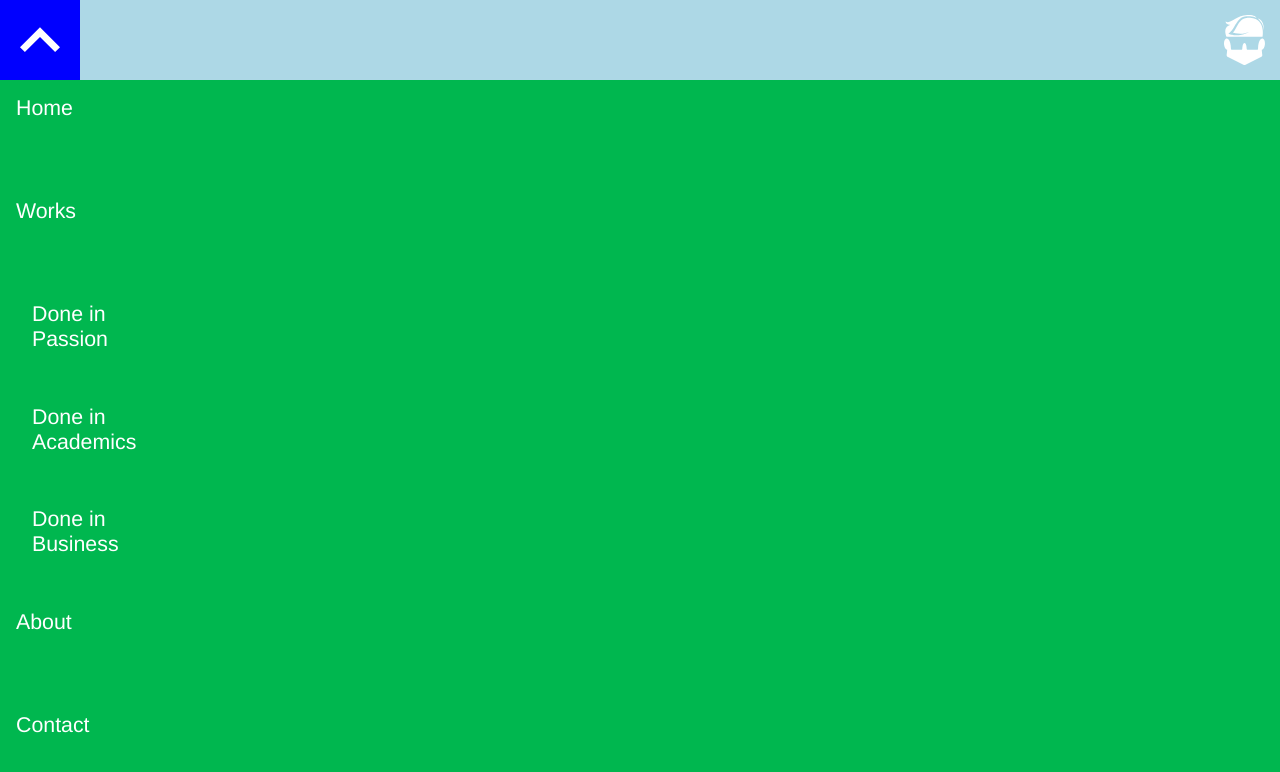
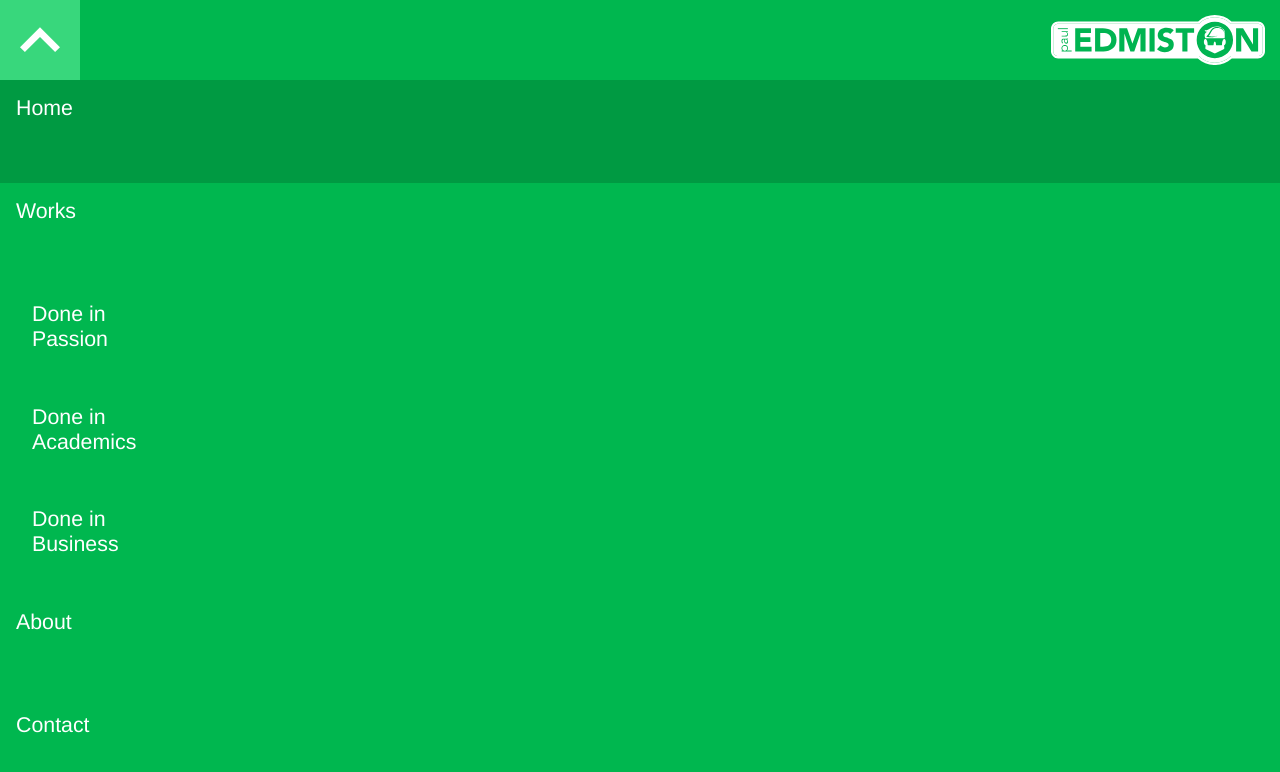
Before and after one commit to Enfield0001/personalsite, a plain HTML site: page index.html in a window 1280 px wide. Both pictures are taken after a click on the element 40 px from the left and 40 px from the top of the page. Drawn offline with Linux system fonts and the light colour scheme.

Commit message:
Nav aesthetics

```diff
--- a/_css/main.css
+++ b/_css/main.css
@@ -8,9 +8,10 @@ CATCH-ALLS, ROOT APPLIED, INITIAL
 	/*VARIABLES*/
 	--brandingprimary: #00b74f;
 		--brandingprimary_tintup: #38D77C;
-		--brandingprimary_shadedown1: #008539;
+		--brandingprimary_shadedown1: #009A42;
 		--brandingprimary_shadedown2: #008137;
 	--brandingsecondary: #ff48b0;
+	--quick_easeout: cubic-bezier(.12,.75,.50,1);
 }
 body {
 	margin: 0;
@@ -46,13 +47,29 @@ header {
 	justify-content: space-between;
 	align-items: center;
 
-	background-color: lightblue;
+	background-color: var(--brandingprimary);
 }
-header > img {
-	position: relative;
+header > img:nth-of-type(1) {
+	position: absolute;
 
-	margin-right: 15px;
+	right: 15px;
 	height: 50px;
+	transition: right 0.2s var(--quick_easeout) 0.4s;
+}
+header > img:nth-of-type(1).menutoggle {
+	right:-41px;
+	transition: right 0.2s var(--quick_easeout);
+}
+header > img:nth-of-type(2) {
+	position: absolute;
+
+	right: -214px;
+	height: 50px;
+	transition: right 0.2s var(--quick_easeout);
+}
+header > img:nth-of-type(2).menutoggle {
+	right:15px;
+	transition: right 0.2s var(--quick_easeout) 0.4s;
 }
 div#menutoggler {
 	display: flex;
@@ -60,11 +77,15 @@ div#menutoggler {
 	align-items: center;
 	width: 80px;
 	height: 80px;
-	background-color: blue;
+	background-color: var(--brandingprimary);
+	transition: background-color 0.2s var(--quick_easeout);
 }
+div#menutoggler:hover {background-color: var(--brandingprimary_tintup);}
+div#menutoggler:active {background-color: var(--brandingprimary_shadedown2)}
 div#menutoggler > img {
 	width: 40px;
 	position: relative;
+	transition: transform 0.2s var(--quick_easeout);
 }
 div#menutoggler > img.menutoggle {
 	transform: rotate(180deg);
@@ -72,9 +93,10 @@ div#menutoggler > img.menutoggle {
 nav {
 	position: relative;
 	z-index: -1;
-	top: 100%;
+	bottom: 120%;
+	transition: bottom 0.5s var(--quick_easeout);
 }
-nav.menutoggle {top: 0;}
+nav.menutoggle {bottom: 0;}
 nav ul {
 	list-style: none;
 	display: grid;
@@ -107,10 +129,27 @@ nav li a {
 	display: block;
 	height: 100%;
 	background-color: var(--brandingprimary);
+	transition: background-color 0.2s var(--quick_easeout);
 
 	color: white;
 	text-decoration: none;
 }
+#pghome nav li.home a,
+#pgworks nav li.works a,
+#pgpassion nav li.passion a,
+#pgacademics nav li.academics a,
+#pgbusiness nav li.business a,
+#pgabout nav li.about a,
+#pgcontact nav li.contact a {
+	background-color: var(--brandingprimary_shadedown1);
+}
+#pghome nav li.home a:hover,
+#pgworks nav li.works a:hover,
+#pgpassion nav li.passion a:hover,
+#pgacademics nav li.academics a:hover,
+#pgbusiness nav li.business a:hover,
+#pgabout nav li.about a:hover,
+#pgcontact nav li.contact a:hover,
 nav li a:hover {
 	background-color: var(--brandingprimary_tintup);
 }
--- a/index.html
+++ b/index.html
@@ -17,6 +17,7 @@
 			<img class="menumodifier" src="_images/expand.svg" alt="">
 		</div>
 		<img class="menumodifier" src="_images/logo_white.svg" alt="">
+		<img class="menumodifier" src="_images/logotype_nooutline.svg" alt="">
 	</header>
 	<nav class="menumodifier">
 		<ul>
```
